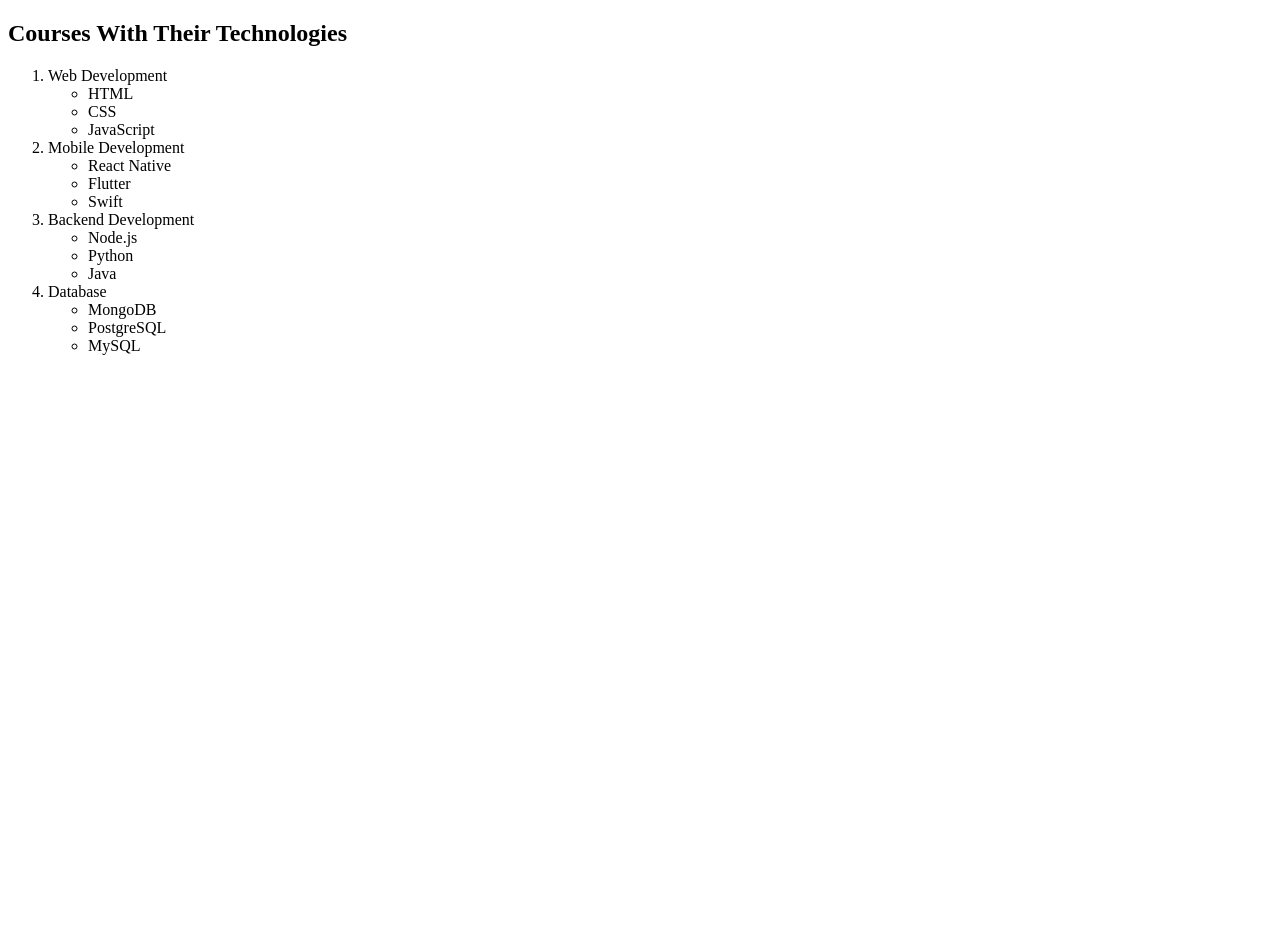
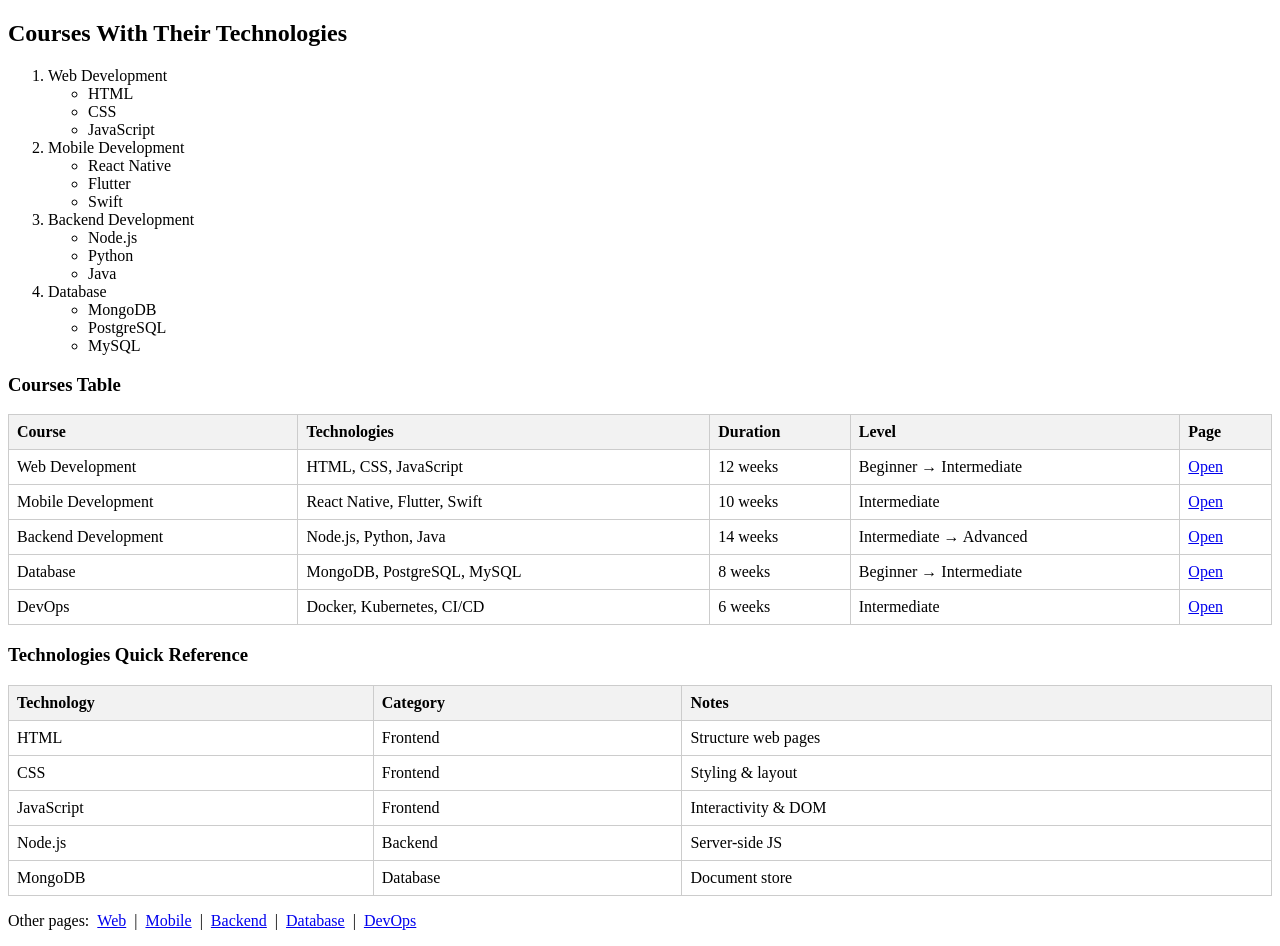
Before and after one commit to praseedha56/DAY3-courses-, a plain HTML site: page index.html in a window 1280 px wide. Before the commit the page ends 800 px from the top, so only its background shows below. Drawn offline with Linux system fonts and the light colour scheme.

Commit message:
list cmt tables

```diff
--- a/index.html
+++ b/index.html
@@ -38,6 +38,93 @@
                 </li>
             </ol>
     <!-- ordered list <ol> and unordered list <ul>-->
+
+
+
+    <h3>Courses Table</h3>
+    <table>
+
+            <tr>
+                <th>Course</th>
+                <th>Technologies</th>
+                <th>Duration</th>
+                <th>Level</th>
+                <th>Page</th>
+            </tr>
+
+        <tbody>
+            <tr>
+                <td>Web Development</td>
+                <td>HTML, CSS, JavaScript</td>
+                <td>12 weeks</td>
+                <td>Beginner → Intermediate</td>
+                <td><a href="web-development.html">Open</a></td>
+            </tr>
+            <tr>
+                <td>Mobile Development</td>
+                <td>React Native, Flutter, Swift</td>
+                <td>10 weeks</td>
+                <td>Intermediate</td>
+                <td><a href="mobile-development.html">Open</a></td>
+            </tr>
+            <tr>
+                <td>Backend Development</td>
+                <td>Node.js, Python, Java</td>
+                <td>14 weeks</td>
+                <td>Intermediate → Advanced</td>
+                <td><a href="backend-development.html">Open</a></td>
+            </tr>
+            <tr>
+                <td>Database</td>
+                <td>MongoDB, PostgreSQL, MySQL</td>
+                <td>8 weeks</td>
+                <td>Beginner → Intermediate</td>
+                <td><a href="database.html">Open</a></td>
+            </tr>
+            <tr>
+                <td>DevOps</td>
+                <td>Docker, Kubernetes, CI/CD</td>
+                <td>6 weeks</td>
+                <td>Intermediate</td>
+                <td><a href="devops.html">Open</a></td>
+            </tr>
+        </tbody>
+    </table>
+
+    <h3>Technologies Quick Reference</h3>
+    <table>
+        <thead>
+            <tr>
+                <th>Technology</th>
+                <th>Category</th>
+                <th>Notes</th>
+            </tr>
+        </thead>
+        <tbody>
+            <tr><td>HTML</td><td>Frontend</td><td>Structure web pages</td></tr>
+            <tr><td>CSS</td><td>Frontend</td><td>Styling & layout</td></tr>
+            <tr><td>JavaScript</td><td>Frontend</td><td>Interactivity & DOM</td></tr>
+            <tr><td>Node.js</td><td>Backend</td><td>Server-side JS</td></tr>
+            <tr><td>MongoDB</td><td>Database</td><td>Document store</td></tr>
+        </tbody>
+    </table>
+
+    <nav>
+        <p>Other pages:
+            <a href="web-development.html">Web</a> |
+            <a href="mobile-development.html">Mobile</a> |
+            <a href="backend-development.html">Backend</a> |
+            <a href="database.html">Database</a> |
+            <a href="devops.html">DevOps</a>
+        </p>
+    </nav>
+
+    <style>
+        table { border-collapse: collapse; width: 100%; margin-bottom: 1rem; }
+        th, td { border: 1px solid #ccc; padding: .5rem; text-align: left; }
+        th { background: #f2f2f2; }
+        nav a { margin: 0 .25rem; }
+    </style>
 </body>
 </html>
 <!-- create a courses page create atleast 4-5 pages.. along with technologies-->
```
